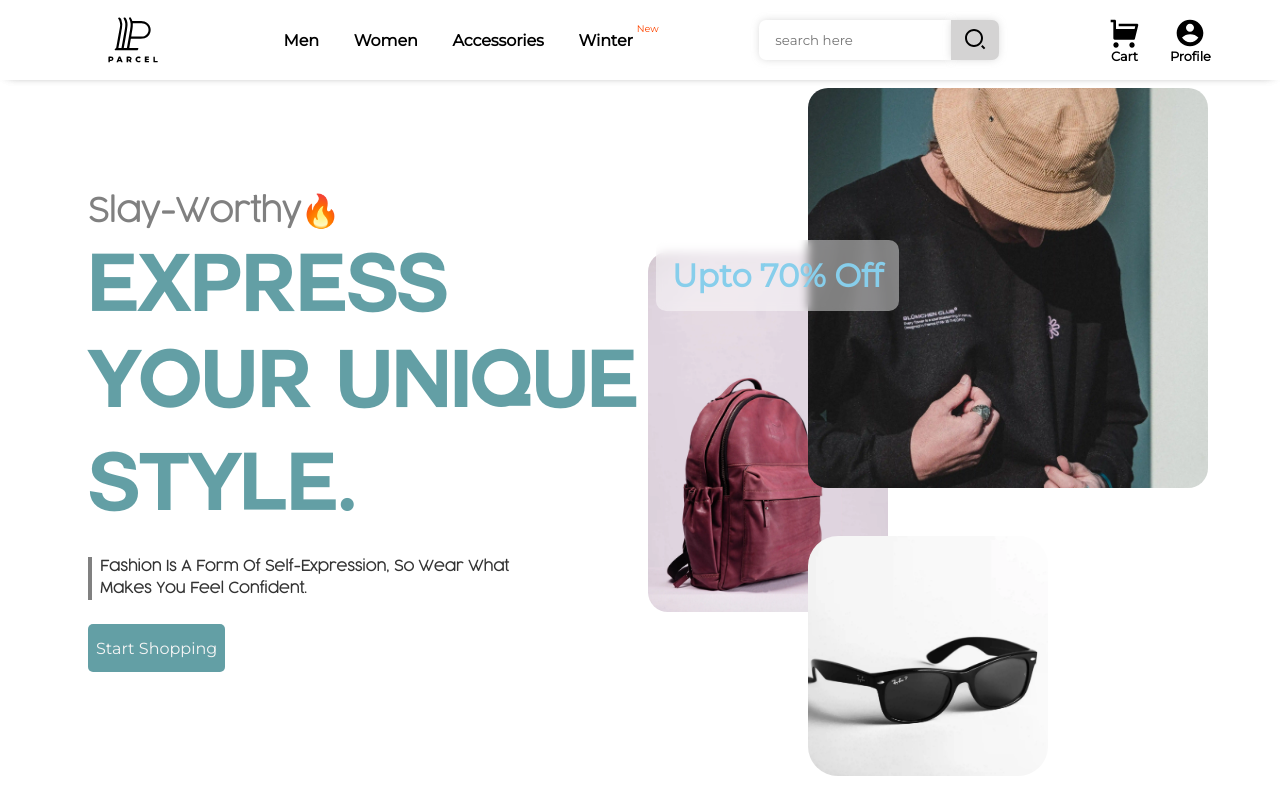
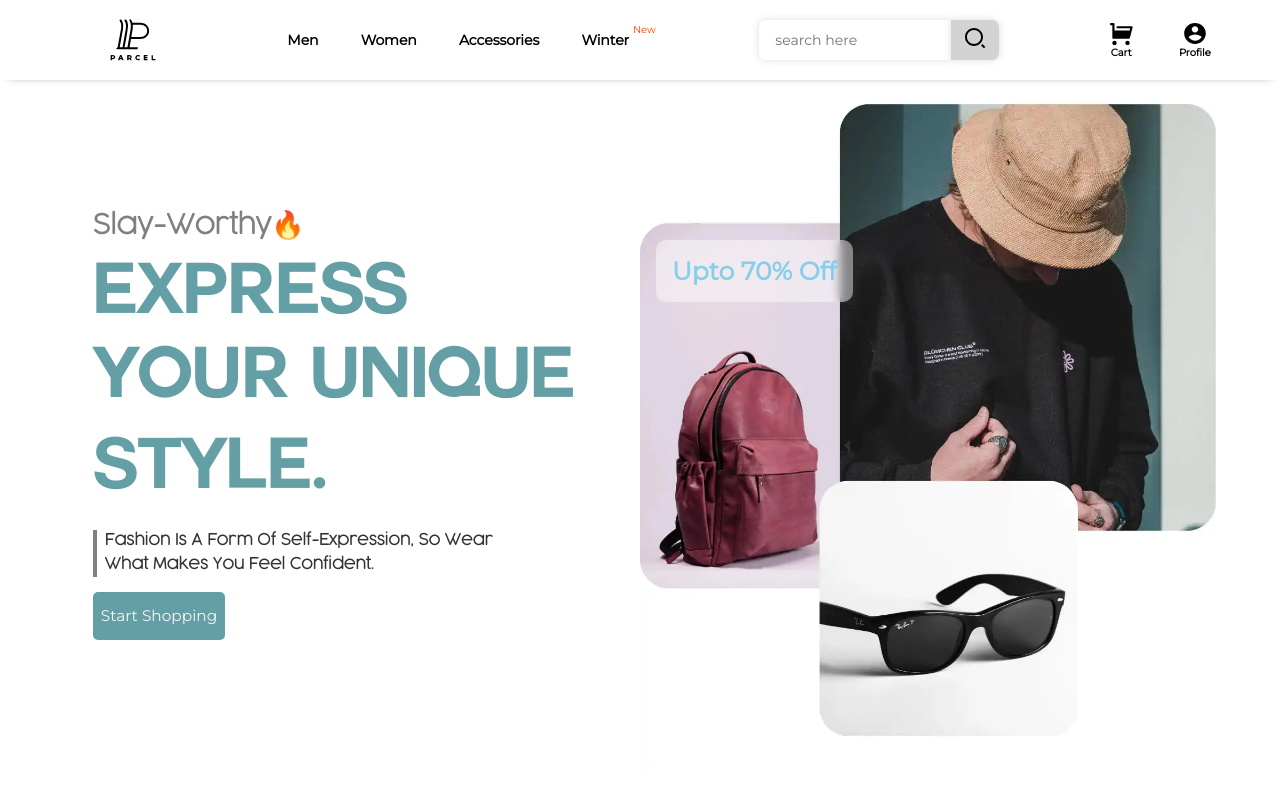
Before and after one commit to vanshaj-online/Vanshaj_portfolio, a plain HTML site: page Projects/Ecommerce website/index.html in a window 1280 px wide. Shown: the top 800 px of the page. Drawn offline with Linux system fonts and the light colour scheme.

Commit message:
fixed fonts

```diff
--- a/Projects/Ecommerce website/index.html
+++ b/Projects/Ecommerce website/index.html
@@ -41,9 +41,7 @@
             </div>
             <div id="image">
                 <h2>upto 70% off</h2>
-                <img loading="lazy" src="assets/bag.webp" id="one" alt="bag">
-                <img loading="lazy" src="assets/unsplash1 (2).webp" id="two" alt="goggles">
-                <img loading="lazy" src="assets/unsplash1 (5).webp" id="five" alt="men's wear">
+                <img src="assets/landing-photo.webp" loading="lazy" alt="">
             </div>
         </div>
         <div class="section-2">
@@ -126,7 +124,7 @@
                         </div>
                         <span></span>
                         <div>
-                            <div id="hoodie" style="height: 48%;width: 48%;"><img loading="lazy" src="assets/hoodie.webp" alt="" style="height: 11rem;"></div>
+                            <div id="hoodie"><img loading="lazy" src="assets/hoodie.webp" alt="" ></div>
                             <h3>hoodies</h3>
                             <a href="" target="_blank">see all</a>
                         </div>
--- a/Projects/Ecommerce website/style.css
+++ b/Projects/Ecommerce website/style.css
@@ -16,11 +16,22 @@
     src: url(assets/couture-bld.otf);
 }
 
+@font-face {
+    font-family: gilroy;
+    src: url(/FONTS/Gilroy-ExtraBold.otf);
+}
+
+@font-face {
+    font-family: gilroy-light;
+    src: url(/FONTS/Gilroy-Light.otf);
+}
+
 * {
     margin: 0;
     padding: 0;
     box-sizing: border-box;
     font-family: montserrat, sans-serif;
+    font-size: 10px;
 }
 
 *::selection {
@@ -50,6 +61,11 @@ nav {
     justify-content: space-evenly;
     z-index: 9;
     box-shadow: 0 1px 11px -8px grey;
+    overflow: hidden;
+}
+
+nav *{
+    font-size: 1.1vmax;
 }
 
 header nav>div {
@@ -81,8 +97,7 @@ nav{
 }
 
 .logo a img {
-    height: 7rem;
-    width: auto;
+    height: 8vmax;
 }
 
 .center-nav {
@@ -108,7 +123,7 @@ nav{
     top: -1.5vh;
     color: orangered;
     font-weight: 100;
-    font-size: .6rem;
+    font-size: 1rem;
     border-radius: 8px;
     text-transform: capitalize;
     padding: .5vh;
@@ -119,7 +134,6 @@ nav{
     text-decoration: none;
     color: black;
     font-weight: 800;
-    font-size: 1rem;
     transition: .1s;
     letter-spacing: -0.1px;
 }
@@ -164,15 +178,14 @@ nav{
     flex-direction: column;
     justify-content: center;
     align-items: center;
-    font-size: .8rem;
+    font-size: 1rem;
     font-weight: 650;
     text-transform: capitalize;
     color: #000;
 }
 
 .cart a img {
-    height: 4vh;
-    width: 4vh;
+    height: 2vw;
 }
 
 /* nav ends */
@@ -189,6 +202,7 @@ main {
     display: flex;
     width: 90%;
     justify-content: center;
+    align-items: center;
     margin: 0 5% 5vh 5%;
 }
 
@@ -204,16 +218,21 @@ main {
 
 #text {
     width: 50%;
-    padding-left: 3vh;
+    height: 80%;
     text-transform: capitalize;
+    display: flex;
+    flex-direction: column;
+    justify-content: center;
+    /* border: 1px solid black; */
+    padding: 3vh 3.6vh;
 }
 
-#text>* {
-    margin: 1vh 0;
+#text >*{
+    margin-bottom: 1.2vw;
 }
 
 #text h3 {
-    font-size: 2rem;
+    font-size: 2.1vmax;
     letter-spacing: -0.1px;
     font-family: "cocogoose light";
     font-weight: 900;
@@ -221,9 +240,8 @@ main {
 }
 
 #text h1 {
-    font-size: 5rem;
+    font-size: 5.5vmax;
     width: 100%;
-    /* color: rgb(34, 34, 34); */
     color: #639fa5;
     font-family: couture;
     letter-spacing: -2px;
@@ -233,7 +251,7 @@ main {
     width: 80%;
     font-family: "cocogoose light";
     font-weight: 900;
-    font-size: 0.9rem;
+    font-size: 1.2vmax;
     line-height: 1.5;
     border-left: 4px solid grey;
     padding-left: 1vh;
@@ -249,8 +267,8 @@ main {
     text-decoration: none;
     display: flex;
     align-items: center;
-    padding: 1vh;
-    margin-top: 2vh;
+    padding: 1.5vh 1vh;
+    font-size: 1.2vmax;
     background-color: #639fa5;
     color: whitesmoke;
     transition: .2s;
@@ -262,6 +280,8 @@ main {
 
 #image {
     position: relative;
+    justify-content: center;
+    align-items: center;
 }
 
 #image h2 {
@@ -270,7 +290,7 @@ main {
     padding: 2vh;
     top: 20vh;
     left: 2vh;
-    font-size: 2rem;
+    font-size: 2.5rem;
     color: skyblue;
     text-transform: capitalize;
     background-color: rgba(255, 255, 255, 0.447);
@@ -280,36 +300,10 @@ main {
 }
 
 #image img {
-    height: 5rem;
-    width: 5rem;
-    object-fit: cover;
+    height: 100%;
+    width: 100%;
+    object-fit: contain;
     object-position: center;
-    position: absolute;
-}
-
-#image #two {
-    height: 25rem;
-    width: 25rem;
-    right: 1vh;
-    top: 1vh;
-    border-radius: 20px;
-}
-
-#image #one {
-    height: auto;
-    width: 15rem;
-    left: 1vh;
-    border-radius: 20px;
-}
-
-#image #five {
-    height: 15rem;
-    width: 15rem;
-    border-radius: 30px;
-    left: 50%;
-    transform: translatex(-50%);
-    bottom: 1vh;
-    z-index: 1;
 }
 
 .section-2 {
@@ -317,7 +311,6 @@ main {
     width: 100%;
     padding-top: 4vh;
     display: flex;
-    /* justify-content: center; */
     align-items: center;
     flex-direction: column;
 }
@@ -351,10 +344,11 @@ main {
 .top div span {
     color: #333;
     font-weight: 600;
+    font-size: 1.2vw;
 }
 
 .top>div>img {
-    height: 5rem;
+    height: 6vw;
     margin-bottom: 1vh;
 }
 
@@ -374,11 +368,11 @@ main {
 
 .hero-2 div h1 {
     margin-bottom: 1vh;
-    font-size: 2.5rem;
+    font-size: 2.5vw;
 }
 
 .hero-2 div h3 {
-    font-size: 1.3rem;
+    font-size: 1.5vw;
 }
 
 .featured {
@@ -395,9 +389,8 @@ main {
     justify-content: center;
     align-items: center;
     flex-direction: column;
-    padding: 2vh 0;
     background-color: whitesmoke;
-    height: 30vh;
+    height: 15vw;
     border-radius: 5px;
     transition: .1s;
 }
@@ -405,6 +398,7 @@ main {
 .featured>div h3 {
     text-transform: uppercase;
     color: #333;
+    font-size: 1.3vw;
 }
 
 .featured>div>div {
@@ -424,27 +418,27 @@ main {
 }
 
 .featured div a #adidas {
-    height: 10rem;
+    height: 10vw;
     object-fit: cover;
     object-position: center;
 }
 
 .featured div a #asics {
-    height: 3rem;
+    height: 3.5vw;
     object-fit: cover;
     object-position: center;
 }
 
 .featured div a #puma {
-    height: 10rem;
+    height: 10vw;
 }
 
 .featured div a #campus {
-    height: 1.5rem;
+    height: 1.7vw;
 }
 
 .featured div a #nike {
-    height: 8rem;
+    height: 8vw;
     mix-blend-mode: darken;
 }
 
@@ -511,8 +505,10 @@ main {
 
 .products>div>h3 {
     color: rgb(213, 211, 211);
-    font-family: gilroy;
-    font-weight: 100;
+    font-family: gilroy-light;
+    /* font-family: 'Poppins'; */
+    font-weight: 900;
+    font-size: 1.5vw;
     text-transform: capitalize;
 }
 
```
Also changed, not shown: Projects/Ecommerce website/a.txt, Projects/Ecommerce website/assets/landing-photo.webp (added).
